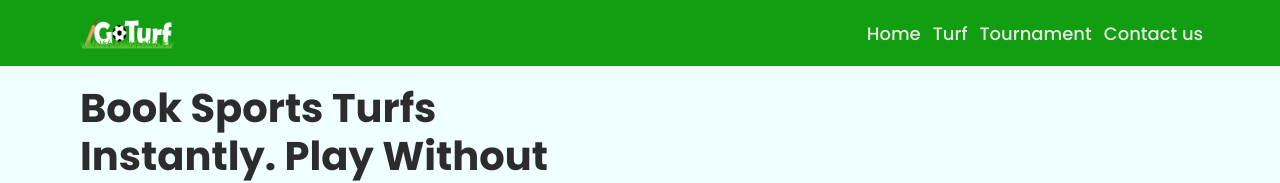
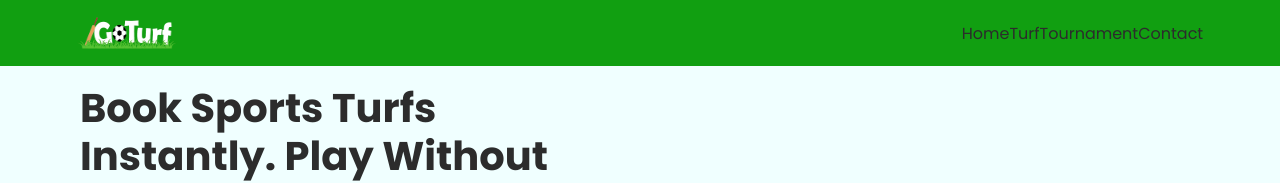
Before and after one commit to goturf26/GoTurfWebsite, a React (Vite) app: page /#/ in a window 1280 px wide. Shown: the top 183 px of the page. Built offline with nearby package versions, Linux system fonts and the light colour scheme; no server answers.

Commit message:
fixed navbar scroll issue

```diff
--- a/src/component/Navbar/Navbar.jsx
+++ b/src/component/Navbar/Navbar.jsx
@@ -8,6 +8,17 @@ function Navbar() {
 
   const hide = () => {
     setHidei(!hidei);
+  };
+
+  // Scroll function
+  const scrollToSection = (id) => {
+    const section = document.getElementById(id);
+    if (section) {
+      section.scrollIntoView({
+        behavior: "smooth"
+      });
+    }
+    setHidei(false);
   };
 
   return (
@@ -24,10 +35,23 @@ function Navbar() {
           />
 
           <ul className={`menu ${hidei ? "active" : ""}`}>
-            <li><a href="#home">Home</a></li>
-            <li><a href="#turf">Turf</a></li>
-            <li><a href="#tournament">Tournament</a></li>
-            <li><a href="#footer">Contact us</a></li>
+
+            <li onClick={() => scrollToSection("home")}>
+              Home
+            </li>
+
+            <li onClick={() => scrollToSection("turf")}>
+              Turf
+            </li>
+
+            <li onClick={() => scrollToSection("tournament")}>
+              Tournament
+            </li>
+
+            <li onClick={() => scrollToSection("footer")}>
+              Contact
+            </li>
+
           </ul>
         </nav>
       </header>
```
